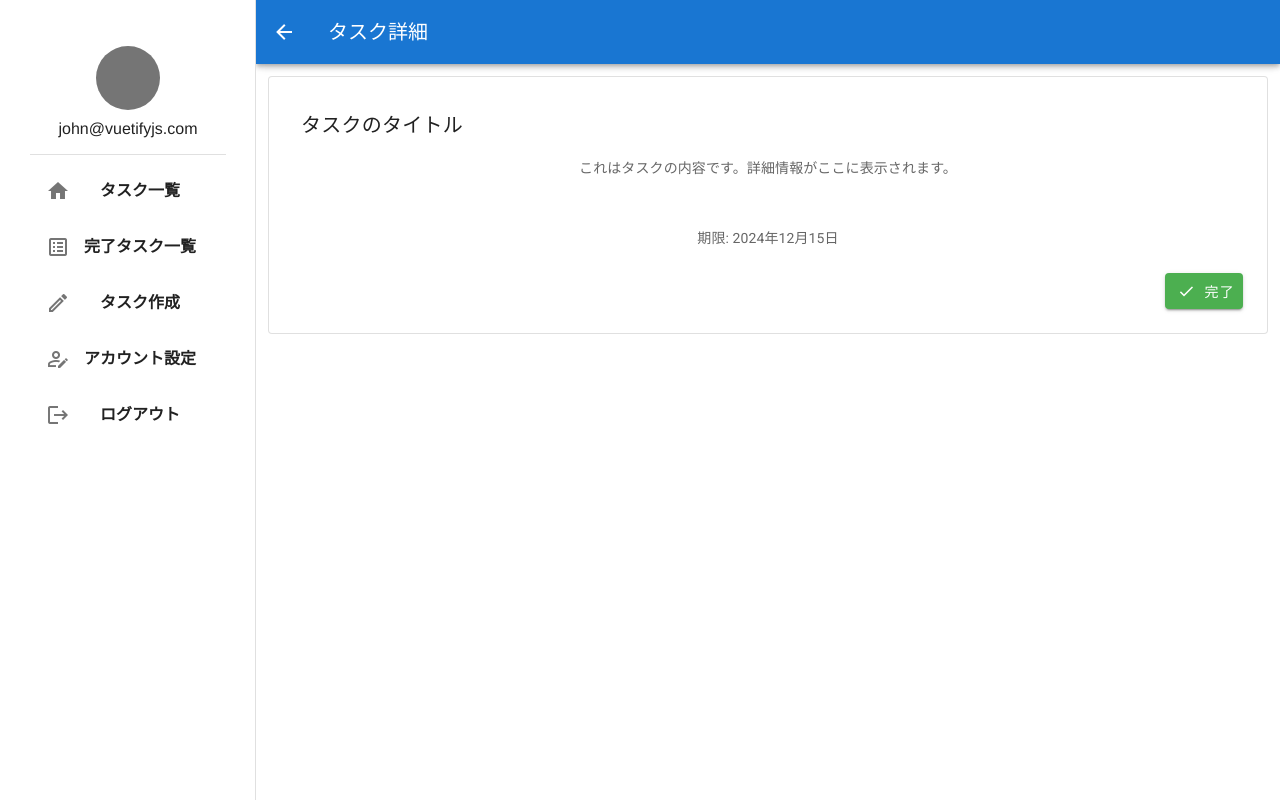
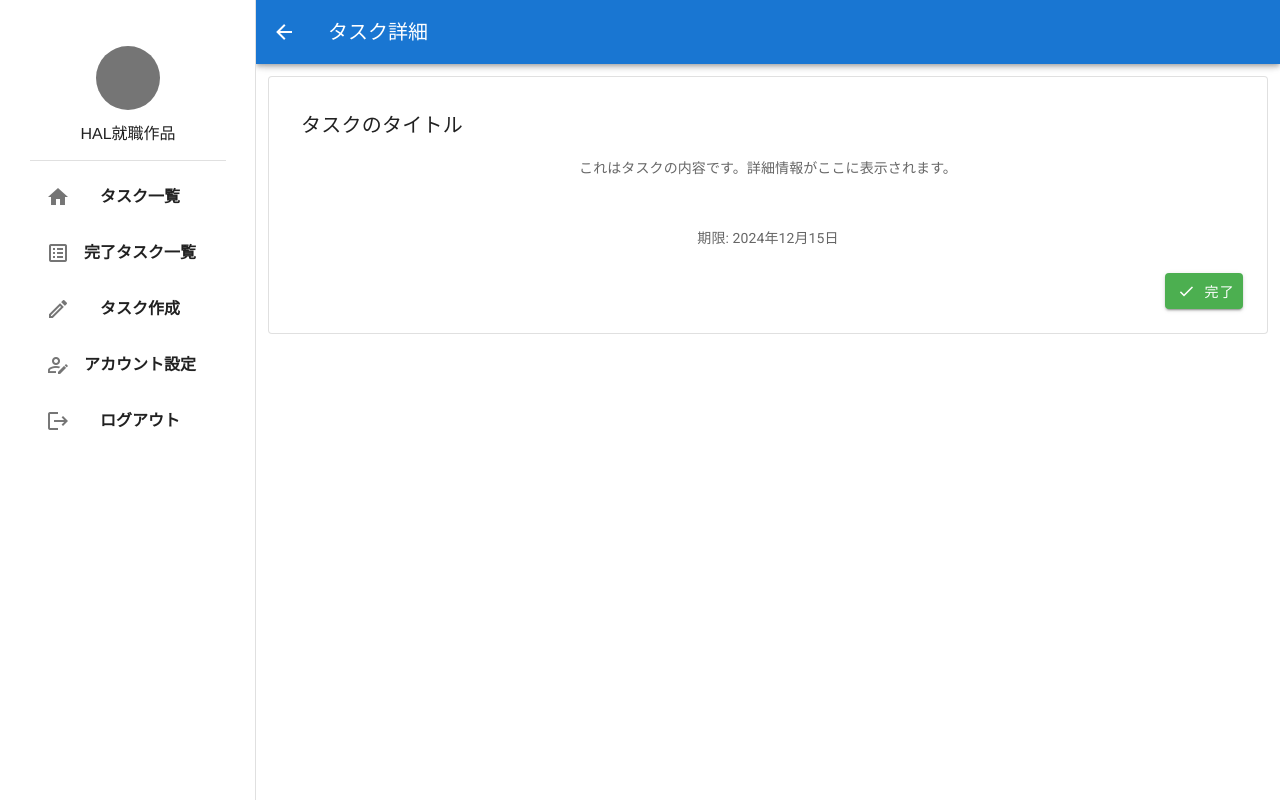
Before and after one commit to BASARA0826/chrono-fade, a Vue app: page /taskDetail in a window 1280 px wide. Built offline with nearby package versions, Linux system fonts and the light colour scheme.

Commit message:
usernameの変更

```diff
--- a/src/App.vue
+++ b/src/App.vue
@@ -5,7 +5,7 @@
       <v-sheet color="grey lighten-4" class="pa-4">
         <v-avatar class="mb-4" color="grey darken-1" size="64"></v-avatar>
 
-        <div class="username">john@vuetifyjs.com</div>
+        <div class="username">HAL就職作品</div>
       </v-sheet>
 
       <v-divider></v-divider>
```
